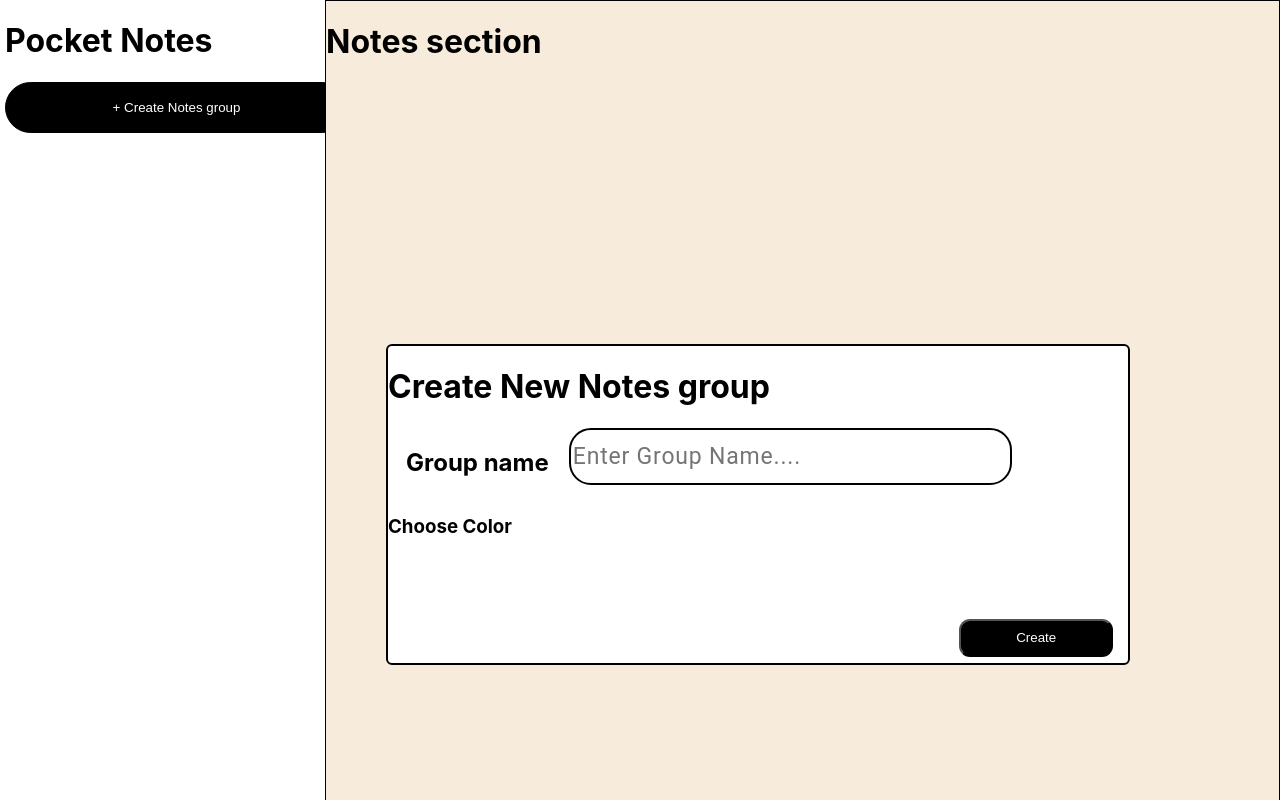
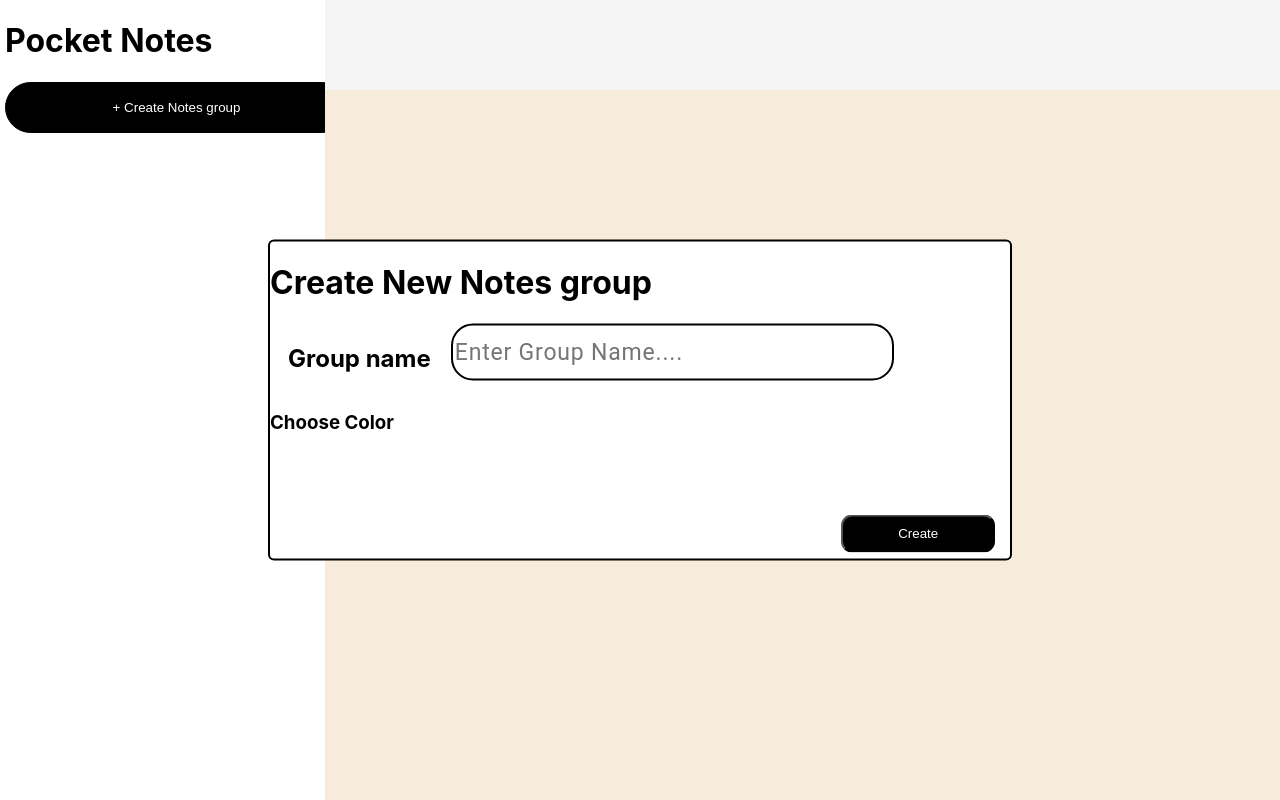
Before and after one commit to AbhijitShelar/mynotes, a React (Create React App) app: page / in a window 1280 px wide. Both pictures are taken after a click on the button "+ Create Notes group". Shown: the top 800 px of the page. Built offline with nearby package versions, Linux system fonts and the light colour scheme.

Commit message:
Note title Header done

```diff
--- a/src/App.js
+++ b/src/App.js
@@ -3,14 +3,18 @@ import './App.css';
 import React from 'react'
 import Homepage from './Homepage';
 import Sidebar from './Sidebar';
+import { NoteContextProvider } from './NoteContext';
 const App = () => {
   return (
+    <NoteContextProvider>
     <div className='container' >
 
       <Sidebar/>
      <Homepage/>
 
+
     </div>
+    </NoteContextProvider>
   )
 }
 
--- a/src/CreateNote.css
+++ b/src/CreateNote.css
@@ -1,14 +1,16 @@
 #root-container {
   background: #ffffff;
 
-  position: absolute;
   width: 740px;
   height: 317px;
-  top: 344px;
-  left: 386px;
+  position: fixed;
   border-radius: 6px;
   border: 2px solid black;
   z-index: 99999;
+  top: 50%;
+  left: 50%;
+  transform: translate(-50%, -50%);
+  z-index: 1000;
 }
 .group-name {
   display: flex;
--- a/src/CreateNote.js
+++ b/src/CreateNote.js
@@ -1,42 +1,45 @@
-import React, { useState } from 'react';
-import { useNoteContext } from './NoteContext';
-import './CreateNote.css';
+import React, { useState } from "react";
+import { useNoteContext } from "./NoteContext";
+import "./CreateNote.css";
 
 const CreateNote = () => {
-  const [groupName, setGroupName] = useState('');
+  const [groupName, setGroupName] = useState("");
   const { addTitle } = useNoteContext();
 
   const handlechange = (e) => {
     setGroupName(e.target.value);
   };
-
+  const isInputEmpty = groupName.trim() === "";
   const handleclick = () => {
-
-
+    if(isInputEmpty){
+            alert('Enter a Group name');
+    }
+    else{
+    const hide = document.getElementById("root-container");
+    hide.style.display = "none";
     localStorage.setItem(groupName, groupName);
     addTitle(groupName);
-    setGroupName('');
+    setGroupName("");
+    }
   };
-
   return (
     <div id="root-container">
       <h1>Create New Notes group</h1>
       <div className="group-name">
         <h2>Group name</h2>
         <input
-        id='input-text'
+          id="input-text"
           type="text"
           className="input-name"
           value={groupName}
           onChange={handlechange}
           placeholder="Enter Group Name...."
-
         ></input>
       </div>
       <div className="color">
         <h3>Choose Color</h3>
       </div>
-      <button className="create-button" onClick={handleclick}>
+      <button id="create-btn" className="create-button" onClick={handleclick} >
         Create
       </button>
     </div>
--- a/src/Homepage.css
+++ b/src/Homepage.css
@@ -1,10 +1,16 @@
-
-.home-container{
-
+.home-container {
   height: 100vw;
   width: 75vw;
-  border: 1px solid black;
-  background: #F7ECDC;
 
+  background: #f7ecdc;
+}
 
+.header-note {
+  display: flex;
+  justify-content: center;
+  height: 7vw;
+  width: 75vw;
+
+  background: whitesmoke;
+  text-transform: capitalize;
 }
--- a/src/Homepage.js
+++ b/src/Homepage.js
@@ -1,12 +1,14 @@
 import './Homepage.css';
-
+import { useNoteContext } from './NoteContext';
 const Homepage = () => {
-
+       const {displayTitle}=useNoteContext();
 
   return (
     <div className='home-container'>
+      <div className='header-note'>
+        <h1>{displayTitle}</h1>
+      </div>
 
-      <h1>Notes section</h1>
     </div>
   );
 }
--- a/src/NoteContext.js
+++ b/src/NoteContext.js
@@ -8,6 +8,7 @@ export function useNoteContext() {
 
 export function NoteContextProvider({ children }) {
   const [titles, setTitles] = useState([]);
+  const [displayTitle,setDisplayTitle]=useState('');
 
   const addTitle = (title) => {
     setTitles((prevTitles) => [...prevTitles, title]);
@@ -26,8 +27,9 @@ export function NoteContextProvider({ children }) {
     setTitles(titleArray);
   }, []);
 
+
   return (
-    <NoteContext.Provider value={{ titles, addTitle }}>
+    <NoteContext.Provider value={{ titles, addTitle,displayTitle,setDisplayTitle }}>
       {children}
     </NoteContext.Provider>
   );
--- a/src/NoteList.css
+++ b/src/NoteList.css
@@ -1,23 +1,28 @@
 .note-title-list {
-    display: flex;
-    justify-content: center;
-    align-items: center;
-  width: 244.71px;
+  display: flex;
+  justify-content: center;
+  align-items: center;
+
   height: 68.9px;
   top: 309.18px;
   left: 44px;
 
-  border: 2px solid black;
+  margin-top: 10px;
+  cursor: pointer; /* Add cursor style to indicate clickability */
+}
 
-  margin-left: 5px;
-  margin-top: 10px;
-}
 .note-title {
   font-family: Roboto;
   color: black;
-  font-size: 21px;
+  font-size: 31px;
   font-weight: 500;
   line-height: 24px;
   letter-spacing: 0.02em;
   text-align: center;
+  text-transform: capitalize;
 }
+
+
+.note-title-list.clicked {
+  background: #f7ecdc;
+}
--- a/src/NoteList.js
+++ b/src/NoteList.js
@@ -1,15 +1,24 @@
-import React from 'react'
-import './NoteList.css'
-const NoteList = ({title}) => {
+import React from 'react';
+import './NoteList.css';
+import { useNoteContext } from './NoteContext';
+
+const NoteList = ({ title }) => {
+  const { displayTitle, setDisplayTitle } = useNoteContext();
+
+  const isClicked = displayTitle === title;
+
+  const handleClick = () => {
+    setDisplayTitle(isClicked ? '' : title);
+  };
+
   return (
-    <div className='note-title-list'>
+    <div
+      className={`note-title-list ${isClicked ? 'clicked' : ''}`}
+      onClick={handleClick}
+    >
+      <div className='note-title'>{title}</div>
+    </div>
+  );
+};
 
-      <div className='note-title'>
-        {title}
-      </div>
-
-    </div>
-  )
-}
-
-export default NoteList
+export default NoteList;
--- a/src/hooks/useMynotecontext.js
+++ /dev/null
@@ -1,6 +0,0 @@
-import { useContext } from "react";
-import MyNotescontext from "../context/MyNotescontext";
-const useMynotecontext=()=>{
-    return useContext(MyNotescontext);
-}
-export default useMynotecontext;
--- a/src/index.js
+++ b/src/index.js
@@ -3,15 +3,14 @@ import ReactDOM from 'react-dom/client';
 import './index.css';
 import App from './App';
 import reportWebVitals from './reportWebVitals';
-import { NoteContextProvider } from './NoteContext'; // Import the provider
 
 
 const root = ReactDOM.createRoot(document.getElementById('root'));
 root.render(
   <React.StrictMode>
-   <NoteContextProvider> {/* Wrap your components with the provider */}
+ {/* Wrap your components with the provider */}
       <App />
-    </NoteContextProvider>
+
   </React.StrictMode>
 );
 
```
